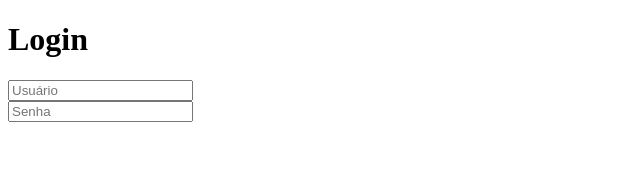
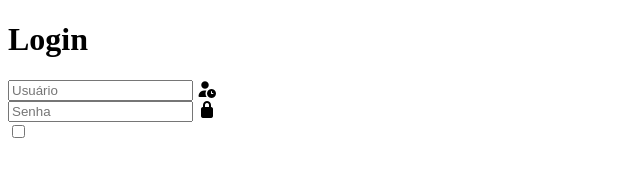
Before and after one commit to viniciusbrandao98/tela-de-login, a plain HTML site: page index.html in a window 1280 px wide. Shown: the full height of the page, 0-640 px from the left. Drawn offline with Linux system fonts and the light colour scheme.

Commit message:
feat: icones de cadeado e login adicionados na interface.

```diff
--- a/index.html
+++ b/index.html
@@ -4,6 +4,7 @@
     <meta charset="UTF-8">
     <meta name="viewport" content="width=device-width, initial-scale=1.0">
     <title>Tela de Login</title>
+    <link rel="stylesheet" href="https://cdnjs.cloudflare.com/ajax/libs/font-awesome/7.0.1/css/all.min.css" integrity="sha512-2SwdPD6INVrV/lHTZbO2nodKhrnDdJK9/kg2XD1r9uGqPo1cUbujc+IYdlYdEErWNu69gVcYgdxlmVmzTWnetw==" crossorigin="anonymous" referrerpolicy="no-referrer" />
 </head>
 <body>
     <main class="container">
@@ -11,9 +12,14 @@
             <h1>Login</h1>
             <div class="input-box">
                 <input type="email" placeholder="Usuário">
+                <i class="fa-solid fa-user-clock"></i>
             </div>
              <div class="input-box">
                 <input type="password" placeholder="Senha">
+                <i class="fa-solid fa-lock"></i>
+            </div>
+            <div>
+                <input type="checkbox">
             </div>
         </form>
     </main>
```
